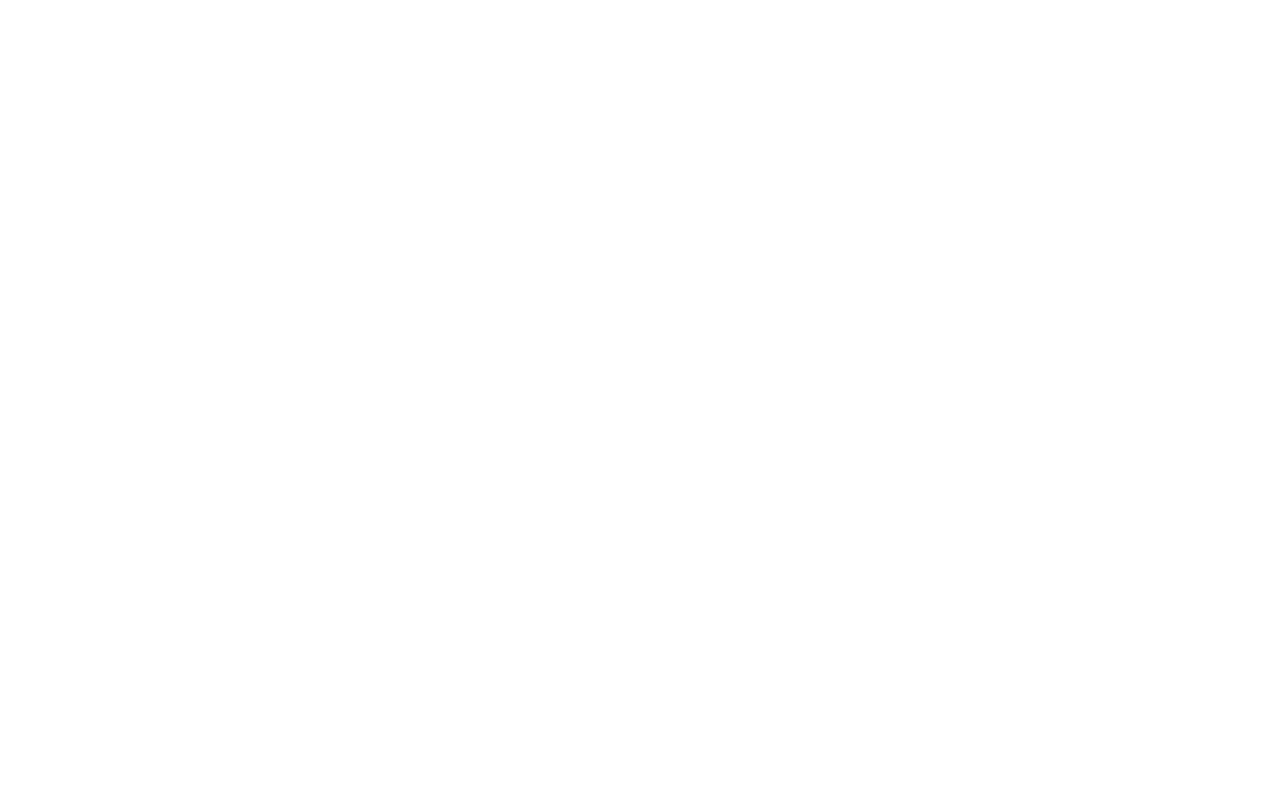
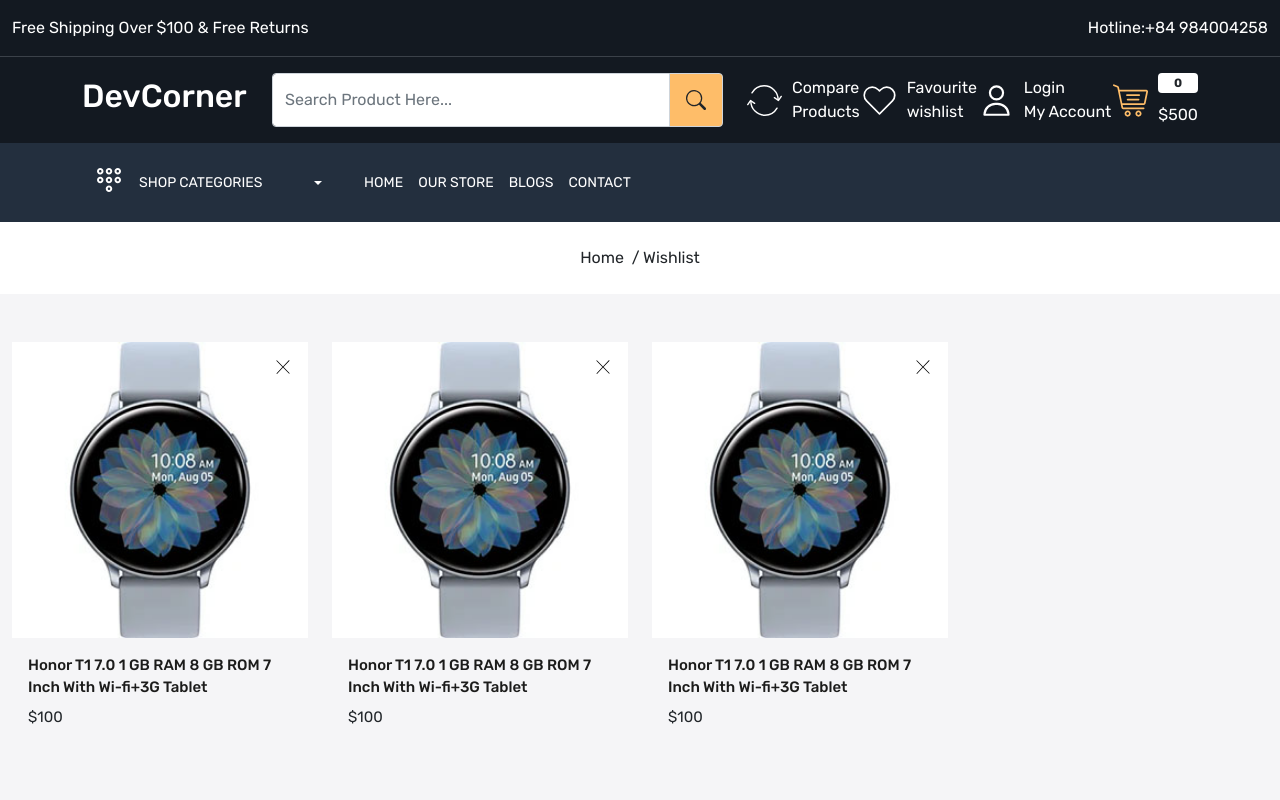
Before and after one commit to PuuGoo/E_Ecommerce_Puu, a React (Create React App) app: page /wishlist in a window 1280 px wide. Before the commit this address had no page. Shown: the top 800 px of the page. Built offline with nearby package versions, Linux system fonts and the light colour scheme.

Commit message:
Wishlist Page

```diff
--- a/src/App.css
+++ b/src/App.css
@@ -507,20 +507,23 @@
   background-color: white;
   border-radius: 10px;
 }
-.compare-product-card .cross {
+.compare-product-card .cross,
+.wishlist-card-image .cross {
   top: 15px;
   right: 15px;
   width: 20px;
   padding: 3px;
   cursor: pointer;
 }
-.compare-product-details h5.title {
+.compare-product-details h5.title,
+.wishlist-card h5.title {
   font-size: 15px;
   line-height: 22px;
   font-weight: 500;
   color: var(--color-1c1c1b);
 }
-.compare-product-details h6.price {
+.compare-product-details h6.price,
+.wishlist-card h6.price {
   font-size: 15px;
   line-height: 22px;
   font-weight: 400;
@@ -533,3 +536,7 @@
   border-top: 1px solid rgba(0, 0, 0, 0.1);
 }
 /* Trang So Sánh Sản Phẩm Kết Thúc */
+
+/* Trang Sản Phẩm Yêu Thích */
+
+/* Trang Sản Phẩm Yêu Thích Kết Thúc */
--- a/src/App.js
+++ b/src/App.js
@@ -9,6 +9,7 @@
 import OurStore from "./pages/OurStore";
 import Blog from "./pages/Blog";
 import CompareProduct from "./pages/CompareProduct";
+import Wishlist from "./pages/Wishlist";
 
 function App() {
   return (
@@ -24,6 +25,7 @@
             <Route path="store" element={<OurStore />} />
             <Route path="blogs" element={<Blog />} />
             <Route path="compare-product" element={<CompareProduct />} />
+            <Route path="wishlist" element={<Wishlist />} />
           </Route>
         </Routes>
       </BrowserRouter>
--- /dev/null
+++ b/src/pages/Wishlist.js
@@ -0,0 +1,91 @@
+import React from "react";
+import Meta from "../components/Meta";
+import BreadCrumb from "../components/BreadCrumb";
+const Wishlist = () => {
+  return (
+    <>
+      <Meta title={"Wishlist"} />
+      <BreadCrumb title="Wishlist" />
+      <div className="wishlist-wrapper home-wrapper-2 py-5">
+        <div className="container-xxl">
+          <div className="row">
+            <div className="col-3">
+              <div className="wishlist-card">
+                <div className="wishlist-card-image position-relative">
+                  <img
+                    src="images/cross.svg"
+                    alt="cross"
+                    className="position-absolute cross img-fluid"
+                  />
+                  <div className="wishlist-card-image">
+                    <img
+                      src="images/watch.jpg"
+                      className="img-fluid w-100"
+                      alt="watch"
+                    />
+                  </div>
+                  <div className="py-3 px-3">
+                    <h5 className="title">
+                      Honor T1 7.0 1 GB RAM 8 GB ROM 7 Inch With Wi-fi+3G Tablet
+                    </h5>
+                    <h6 className="price">$100</h6>
+                  </div>
+                </div>
+              </div>
+            </div>
+            <div className="col-3">
+              <div className="wishlist-card">
+                <div className="wishlist-card-image position-relative">
+                  <img
+                    src="images/cross.svg"
+                    alt="cross"
+                    className="position-absolute cross img-fluid"
+                  />
+                  <div className="wishlist-card-image">
+                    <img
+                      src="images/watch.jpg"
+                      className="img-fluid w-100"
+                      alt="watch"
+                    />
+                  </div>
+                  <div className="py-3 px-3">
+                    <h5 className="title">
+                      Honor T1 7.0 1 GB RAM 8 GB ROM 7 Inch With Wi-fi+3G Tablet
+                    </h5>
+                    <h6 className="price">$100</h6>
+                  </div>
+                </div>
+              </div>
+            </div>
+            <div className="col-3">
+              <div className="wishlist-card">
+                <div className="wishlist-card-image position-relative">
+                  <img
+                    src="images/cross.svg"
+                    alt="cross"
+                    className="position-absolute cross img-fluid"
+                  />
+                  <div className="wishlist-card-image">
+                    <img
+                      src="images/watch.jpg"
+                      className="img-fluid w-100"
+                      alt="watch"
+                    />
+                  </div>
+                  <div className="py-3 px-3">
+                    <h5 className="title">
+                      Honor T1 7.0 1 GB RAM 8 GB ROM 7 Inch With Wi-fi+3G Tablet
+                    </h5>
+                    <h6 className="price">$100</h6>
+                  </div>
+                </div>
+              </div>
+            </div>
+          </div>
+        </div>
+      </div>
+    </>
+  );
+};
+
+export default Wishlist;
```
